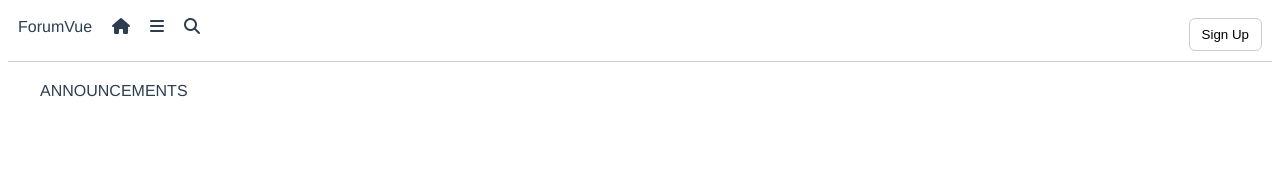
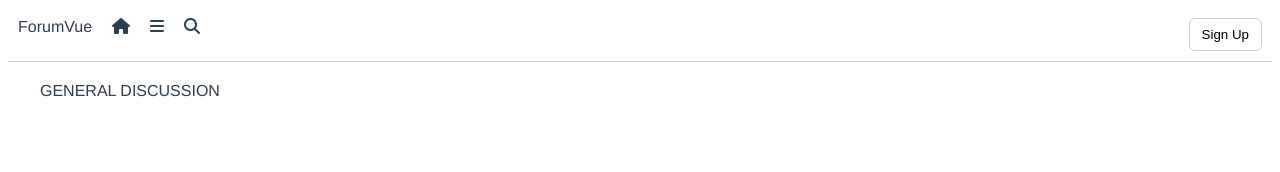
Before and after one commit to KristijanJ/vue-forum, a Vue app: page /board/1 in a window 1280 px wide. Shown: the top 172 px of the page. Built offline with nearby package versions, Linux system fonts and the light colour scheme.

Commit message:
get forum boards, forum boards page

```diff
--- a/src/assets/mocks/forumBoardsMockData.js
+++ b/src/assets/mocks/forumBoardsMockData.js
@@ -1,4 +1,4 @@
-export default [
+export const getForumBoards = () => [
     {
         id: 0,
         title: 'Announcements',
--- a/src/pages/ForumBoardPage.vue
+++ b/src/pages/ForumBoardPage.vue
@@ -1,14 +1,26 @@
 <template>
     <div class="container">
         <div class="page-header">
-            Announcements
+            {{ selectedForumBoard.title }}
         </div>
     </div>
 </template>
 
 <script>
+import { getForumBoards } from '../assets/mocks/forumBoardsMockData';
+
 export default {
-    name: 'ForumBoardPage'
+    name: 'ForumBoardPage',
+    data () {
+        return {
+            forumBoards: getForumBoards()
+        };
+    },
+    computed: {
+        selectedForumBoard () {
+            return this.forumBoards[this.$route.params.id] || {};
+        }
+    }
 };
 </script>
 
--- a/src/pages/HomePage.vue
+++ b/src/pages/HomePage.vue
@@ -13,7 +13,7 @@
 </template>
 
 <script>
-import forumBoardsMockData from '../assets/mocks/forumBoardsMockData';
+import { getForumBoards } from '../assets/mocks/forumBoardsMockData';
 
 import ForumBoard from '../components/ForumBoard.vue';
 
@@ -24,7 +24,7 @@ export default {
     },
     data () {
         return {
-            forumBoards: forumBoardsMockData
+            forumBoards: getForumBoards()
         };
     }
 };
```
